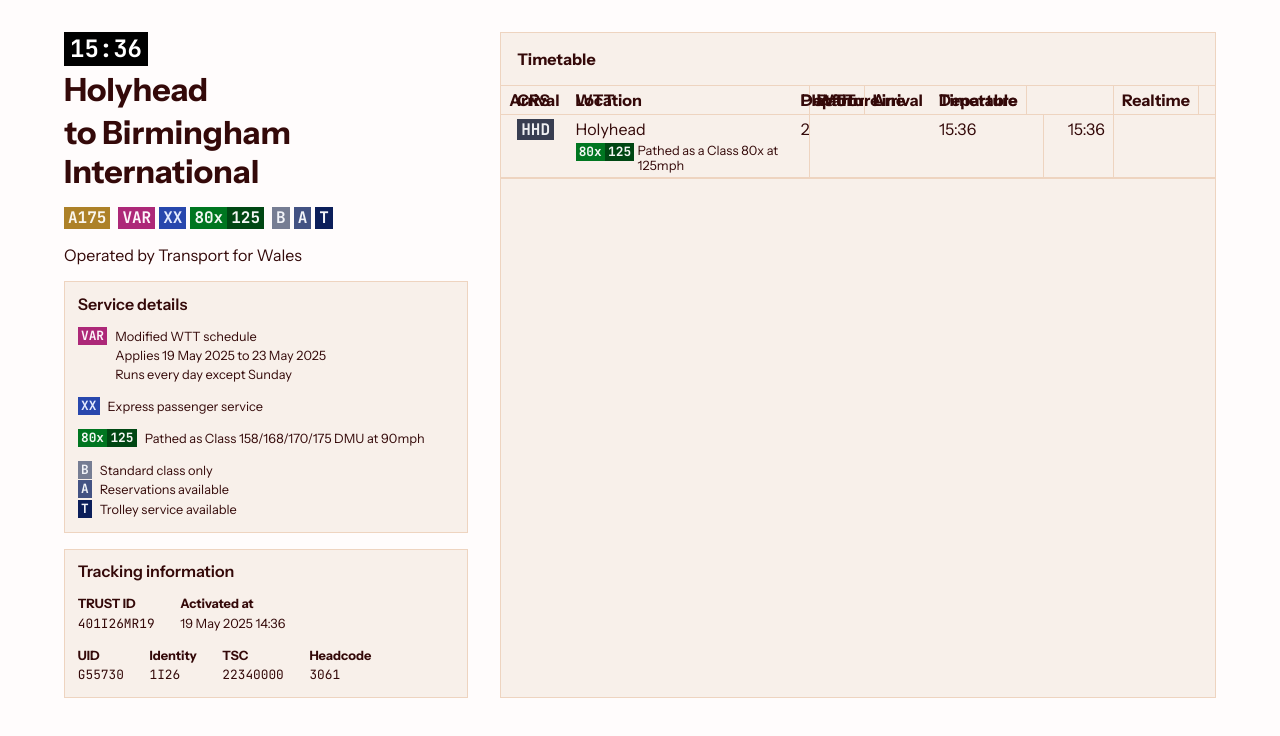
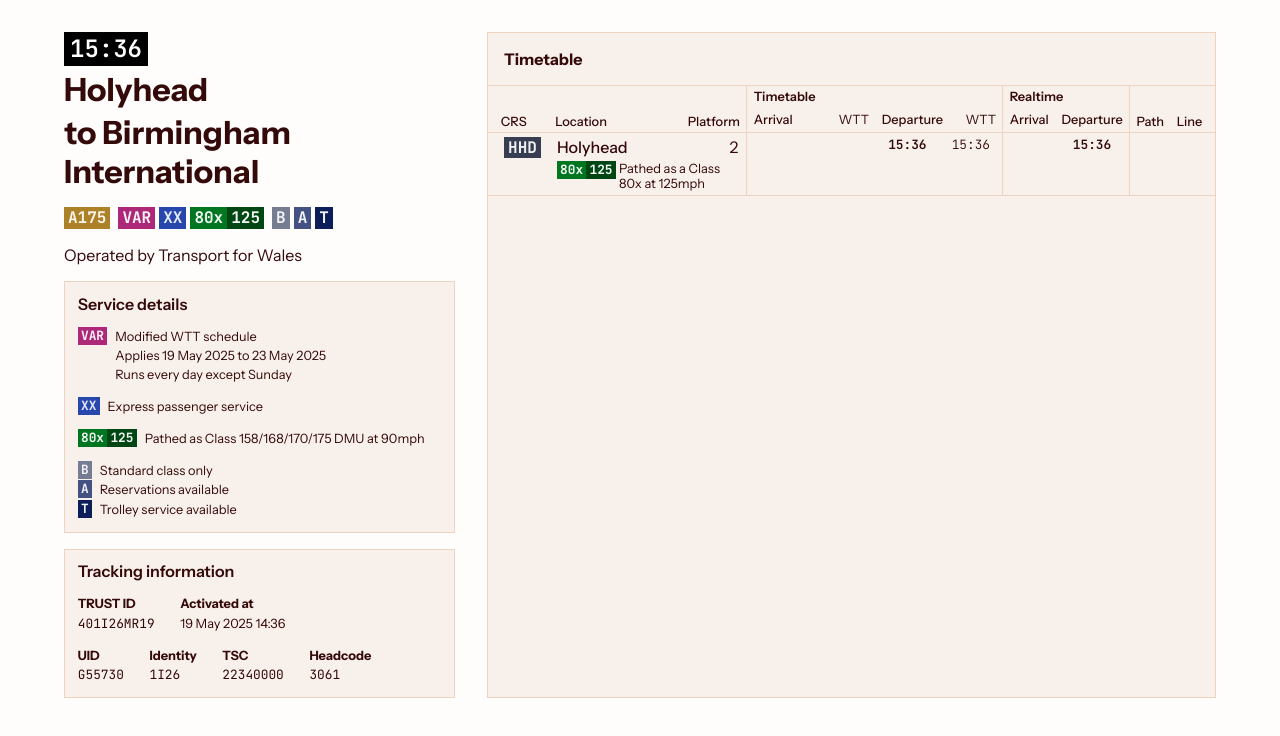
Before and after one commit to iamawatermelo/trusty-web, a SvelteKit app: page / in a window 1280 px wide. Shown: the top 736 px of the page. Built offline with nearby package versions, Linux system fonts and the light colour scheme.

Commit message:
hackatime autocommit

```diff
--- a/src/routes/+page.svelte
+++ b/src/routes/+page.svelte
@@ -104,9 +104,9 @@
                 <tr>
                     <!-- Timetable -->
                     <th scope="col">Arrival</th>
-                    <th scope="col">WTT</th>
+                    <th scope="col" class="wtt">WTT</th>
                     <th scope="col">Departure</th>
-                    <th scope="col" class="timetable-border">WTT</th>
+                    <th scope="col" class="wtt timetable-border">WTT</th>
 
                     <!-- Realtime -->
                     <th scope="col">Arrival</th>
@@ -114,15 +114,14 @@
                 </tr>
             </thead>
             <tbody>
-                <tr>
+                <tr class="timetable-entry-detail">
                     <!-- Location -->
                     <td>{@render marker("HHD", "marker-crs")}</td>
-                    <td>
-                        <div class="timetable-location">
+                    <td class="timetable-location">
                         <p>
                             Holyhead
                         </p>
-                            <div class="timetable-extra">
+                        <div class="timetable-detail">
                             <div class="marker-related">
                                 {@render marker("80x", "marker-load")}
                                 {@render marker("125", "marker-load-alt", "on-marker-load")}
@@ -131,19 +130,18 @@
                                 Pathed as a Class 80x at 125mph
                             </p>
                         </div>
-                        </div>
                     </td>
-                    <td class="timetable-border">2</td>
+                    <td class="timetable-border platform">2</td>
 
                     <!-- Timetable -->
-                    <td></td>
-                    <td></td>
-                    <td>15:36</td>
-                    <td class="timetable-border"></td>
+                    <td class="arrival time"></td>
+                    <td class="wtt time"></td>
+                    <td class="time">15:36</td>
+                    <td class="wtt time timetable-border">15:36</td>
 
                     <!-- Realtime -->
-                    <td></td>
-                    <td class="timetable-border">15:36</td>
+                    <td class="time"></td>
+                    <td class="time timetable-border">15:36</td>
 
                     <!-- Path/Line -->
                     <td></td>
@@ -156,6 +154,7 @@
 
 <style>
     /* Marker styles */
+
     .marker {
         font-family: "Trusty Mono", monospace;
         font-weight: 700;
@@ -265,7 +264,7 @@
 
     /* Timetable styles */
 
-    /* Layout */
+    /* Border and padding */
 
     article {
         background: var(--card-bg);
@@ -279,57 +278,16 @@
         }
     }
 
-    table {
-        display: grid;
-
-        grid-auto-rows: min-content;
-        grid-template-columns:
-            [crs] min-content
-            [location] auto
-            [platform] 1em
-            [tt-arrival] min-content
-            [tt-arrival-wtt] min-content
-            [tt-departure] min-content
-            [tt-departure-wtt] min-content
-            [rt-arrival] min-content
-            [rt-departure] min-content
-            [path] min-content
-            [line] min-content
+    table, td, th {
+        border: 0 solid var(--card-stroke);
+        border-collapse: collapse;
     }
 
-    thead, tbody, tr {
-        display: grid;
-
-        grid-auto-rows: min-content;
-        grid-column: 1 / -1;
-        grid-template-columns: subgrid;
+    table {
+        border-top-width: 1px;
     }
 
-    thead {
-        grid-template-rows: repeat(2, min-content);
-    }
-
-    tr {
-        grid-template-rows: repeat(2, min-content);
-        grid-row: 1 / span 2;
-    }
-
-    thead tr:first-child {
-        .crs, .location, .platform, .path, .line {
-            grid-row: 1 / span 2;
-        }
-
-        .timetable {
-            grid-column: span 4;
-        }
-    }
-
-    table, td, th {
-        border: 0 solid var(--card-stroke);
-    }
-
-    table, td {
-        border-collapse: collapse;
+    td {
         border-top-width: 1px;
         border-bottom-width: 1px;
     }
@@ -337,14 +295,116 @@
     th, td {
         padding: 0.25em 0.5em;
 
-
         &.timetable-border {
             border-right-width: 1px;
         }
     }
 
+    th {
+        font-weight: 500;
+
+        &.timetable, &.realtime {
+            font-weight: 600;
+        }
+    }
+
+    /* Give the first and last cells more padding, because we didn't add
+       it to the article element */
+
     td:first-child, .timetable-header-start {
         padding-left: 1em;
+    }
+
+    td:last-child, .timetable-header-end {
+        padding-right: 1em;
+    }
+
+    /* Time styles */
+
+    .time {
+        font-size: 0.8rem;
+        font-family: "Trusty Mono", monospace;
+        font-weight: 600;
+
+        text-align: center;
+
+        &.wtt {
+            font-weight: 300;
+        }
+    }
+
+    th.wtt {
+        font-weight: 300;
+        text-align: right;
+    }
+
+    /* Grid layout */
+
+    table {
+        display: grid;
+
+        grid-template-columns:
+            [crs] min-content
+            [location] auto
+            [platform] min-content
+            [tt-arrival] 4em
+            [tt-arrival-wtt] 4em
+            [tt-departure] 4em
+            [tt-departure-wtt] 4em
+            [rt-arrival] min-content
+            [rt-departure] min-content
+            [path] min-content
+            [line] min-content;
+    }
+
+    thead, tbody, tr {
+        display: grid;
+
+        grid-column: 1 / -1;
+        grid-template-columns: subgrid;
+    }
+
+    thead {
+        font-size: 0.8rem;
+
+        grid-template-rows: repeat(2, calc(1lh + 0.5rem));
+    }
+
+    tr {
+        grid-template-rows: subgrid;
+    }
+
+    thead tr:first-child {
+        grid-row: 1 / span 2;
+
+        .crs, .location, .platform, .path, .line {
+            display: flex;
+            flex-direction: column;
+            justify-content: end;
+
+            grid-row: 1 / span 2;
+        }
+
+        .path {
+            grid-column: path;
+        }
+
+        .line {
+            grid-column: line;
+        }
+
+        .timetable {
+            grid-column: span 4;
+        }
+
+        .realtime {
+            grid-column: span 2;
+        }
+    }
+
+    thead tr:last-child {
+        grid-column: 4 / -1;
+        grid-row: 2 / span 1;
     }
 
     th {
@@ -354,19 +414,44 @@
 
     /* Detail */
 
-    .timetable-extra {
-        font-size: 0.8em;
+    tbody .platform {
+        text-align: right;
+    }
 
+    .timetable-entry-detail {
+        grid-row: span 2;
+        grid-row: repeat(2, min-content);
+
+        & > * {
+            grid-row: 1;
+        }
+
+        .platform {
+            grid-column: platform;
+        }
+
+        .timetable-detail {
             display: flex;
             flex-direction: row;
             gap: 0.25em;
+
+            padding-top: 0.25rem;
+
+            grid-row: 2;
+            grid-column: span 2;
+
+            font-size: 0.8em;
+        }
     }
 
     .timetable-location {
-        display: flex;
-        flex-direction: column;
-        gap: 0.25em;
+        display: grid;
 
-        column-span: 2;
+        grid-column: 2 / span 2;
+        grid-template-columns: subgrid;
+
+        & > p {
+            font-weight: 500;
+        }
     }
 </style>
```
Lines whose indentation alone changed are shown as unchanged.
